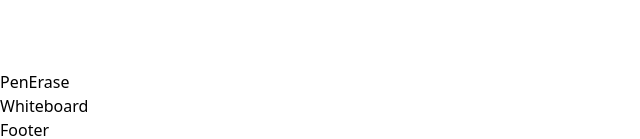
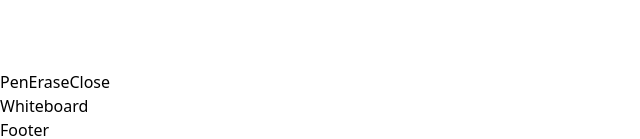
Before and after one commit to GT-WebDev-Collaborative-Whiteboard/collaborative-whiteboard, a React (Vite) app in the folder client/: page /whiteboard in a window 1280 px wide. Shown: the part 778-917 px from the top of the page, without its empty margins (0-640 px from the left). Built offline with nearby package versions, Linux system fonts and the light colour scheme; no server answers.

Commit message:
Adding websocket disconnection

```diff
--- a/client/src/pages/Whiteboard.jsx
+++ b/client/src/pages/Whiteboard.jsx
@@ -85,6 +85,13 @@
 
   };
 
+  const closeConnection = () => {
+    if (ws.readyState === WebSocket.OPEN) {
+      ws.close();
+      window.close();
+   }
+  };
+
   return (
     <>
     <div>
@@ -109,6 +116,11 @@
       >
         Erase
       </button>
+      <button className=
+      "bg-white hover:bg-gray-100 text-gray-800 font-semibold py-2 px-4 border border-gray-400 rounded shadow"
+        onClick={closeConnection}>
+        Close
+      </button>
 
     </div>
     </>
```
